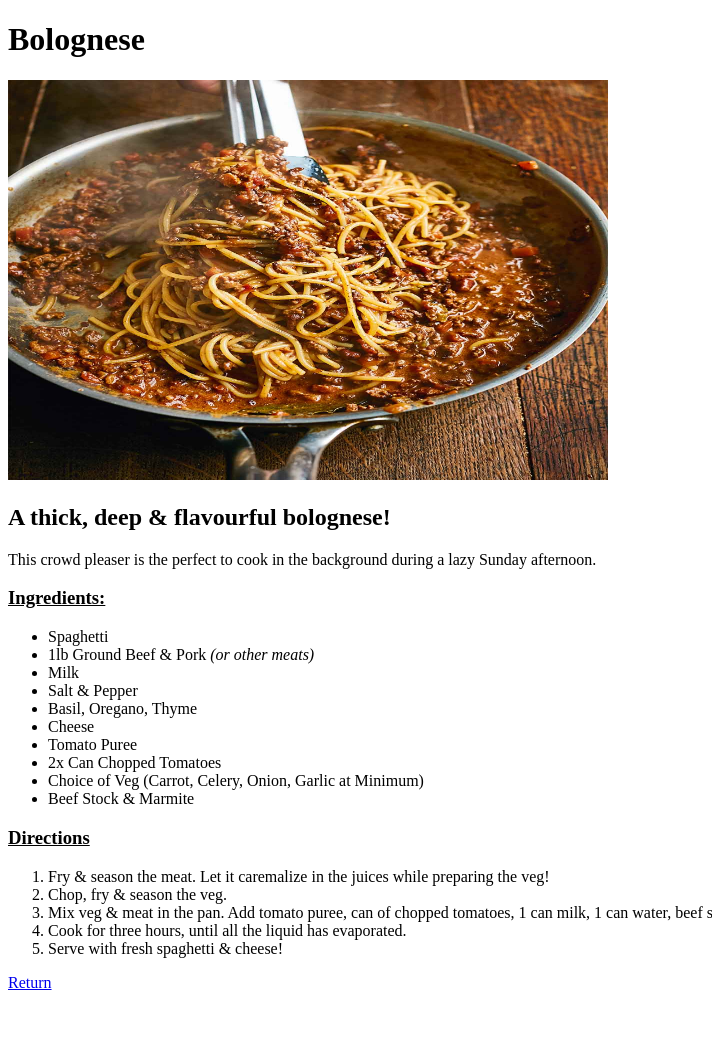
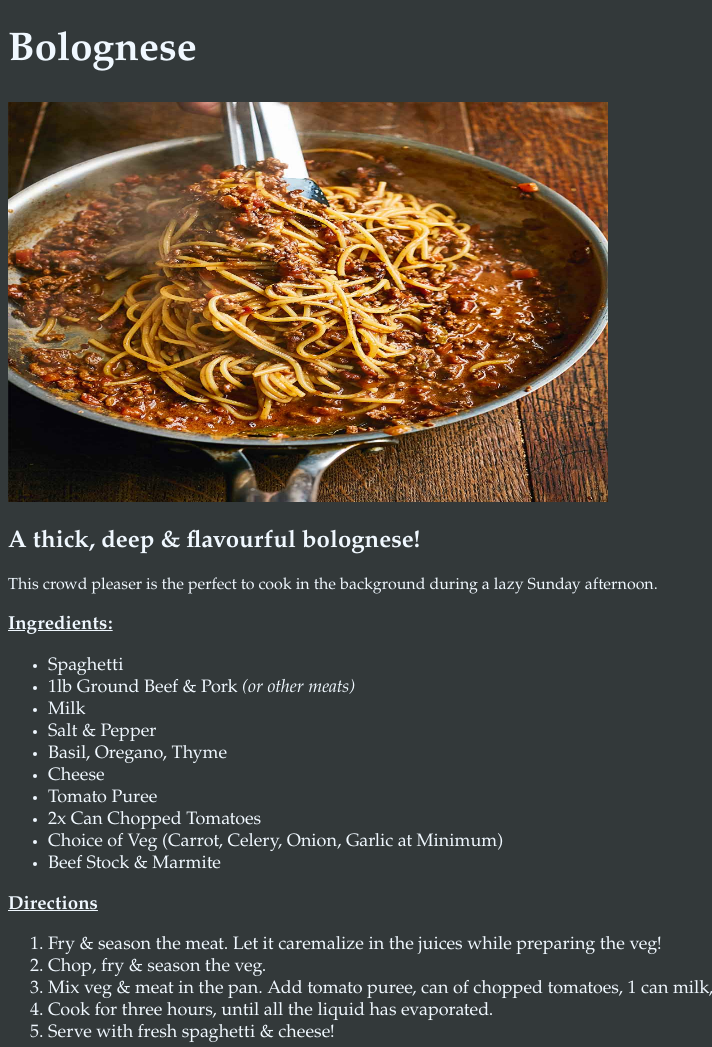
Before and after one commit to ryanwinchy/odin-recipes, a plain HTML site: page recipes/bolognese.html in a window 1280 px wide. Shown: the top 1047 px of the page, without its empty margins (0-712 px from the left). Before the commit the page ends 1000 px from the top, so only its background shows below. Drawn offline with Linux system fonts and the light colour scheme.

Commit message:
Added CSS elements

```diff
--- a/recipes/bolognese.html
+++ b/recipes/bolognese.html
@@ -3,17 +3,18 @@
     <head>
         <meta charset = "utf-8">
         <title>Bolognese</title>
+        <link rel= "stylesheet" href="../styles.css">
     </head>
 
     <body>
         <h1>Bolognese</h1>
 
-        <img src="../images/bolog.jpg" height="400" width="600" alt="An image of a rich, tomato heavy meat dish.">
+        <img class= "pics" src="../images/bolog.jpg" alt="An image of a rich, tomato heavy meat dish.">
 
         <h2>A thick, deep & flavourful bolognese!</h2>
             <p>This crowd pleaser is the perfect to cook in the background during a lazy Sunday afternoon.</p>
 
-
+        <div class = "ingredients">
         <h3><u>Ingredients:</u></h3>
             <ul>
                 <li>Spaghetti</li>
@@ -27,7 +28,9 @@
                 <li>Choice of Veg (Carrot, Celery, Onion, Garlic at Minimum)</li>
                 <li>Beef Stock & Marmite</li>
             </ul>
+        </div>
 
+        <div class = "directions"></div>
         <h3><u>Directions</u></h3>
             <ol>
                 <li>Fry & season the meat. Let it caremalize in the juices while preparing the veg!</li>
@@ -36,6 +39,7 @@
                 <li>Cook for three hours, until all the liquid has evaporated.</li>
                 <li>Serve with fresh spaghetti & cheese!</li>
             </ol>
+        </div>
 
             <a href="../index.html">Return</a>
 
--- /dev/null
+++ b/styles.css
@@ -0,0 +1,21 @@
+* {
+    font-family: garamond, "Brush Script MT", Georgia;
+    text-align: left;
+    background-color: rgb(51, 57, 58);
+    color: aliceblue;
+}
+
+
+.pics {
+    width: 600px;
+    height: 400px;
+}
+
+h1 {
+    font-weight: 900;
+    font-size: 40px;
+}
+
+li {
+    font-size: 18px;
+}
```
Also changed, not shown: index.html (+2 -1 lines), recipes/carbonara.html (+6 -2 lines), recipes/meatballs.html (+6 -2 lines).
